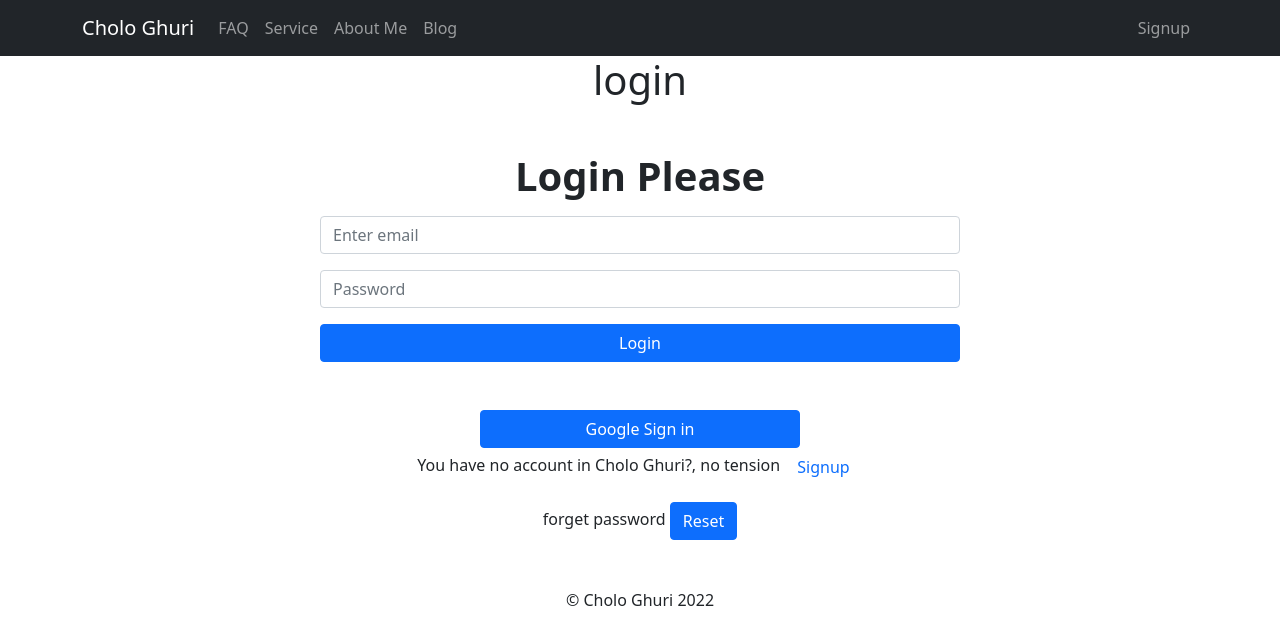
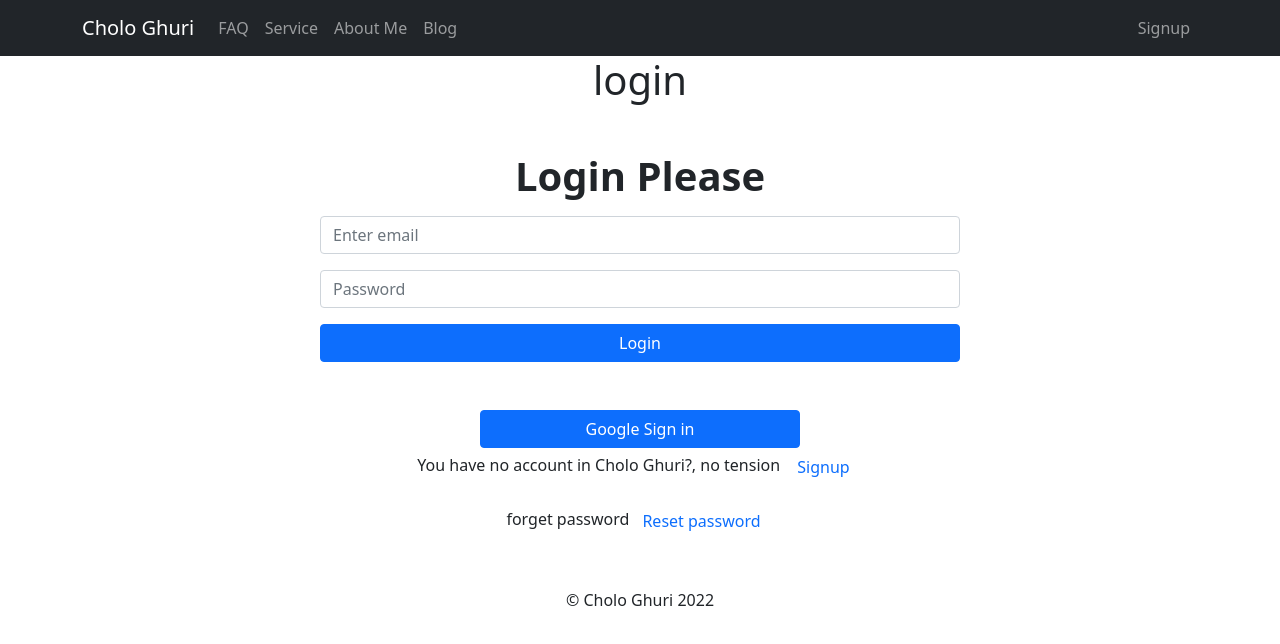
Before and after one commit to muhayminul96/cholo-ghuri, a React (Create React App) app: page /login in a window 1280 px wide. Shown: the top 644 px of the page. Built offline with nearby package versions, Linux system fonts and the light colour scheme; no server answers.

Commit message:
added succesfully

```diff
--- a/src/Pages/UserAuth/Login/Login.js
+++ b/src/Pages/UserAuth/Login/Login.js
@@ -38,6 +38,7 @@ const Login = () => {
     signInWithEmailAndPassword(email, password);
   };
   const resetPassword = async () => {
+    console.log("hello");
     if (email) {
       await sendPasswordResetEmail(email);
       toast("Sent email");
@@ -96,10 +97,13 @@ const Login = () => {
         </Link>{" "}
       </p>
       <p>
-        forget password{" "}
-        <Button className="btn " onclick={resetPassword}>
-          Reset
-        </Button>{" "}
+        forget password
+        <button
+          className="btn btn-link text-decoration-none"
+          onClick={resetPassword}
+        >
+          Reset password
+        </button>
       </p>
       <ToastContainer></ToastContainer>
     </div>
```
Also changed, not shown: 1 other file (tests, documents, lock files or other folders).
